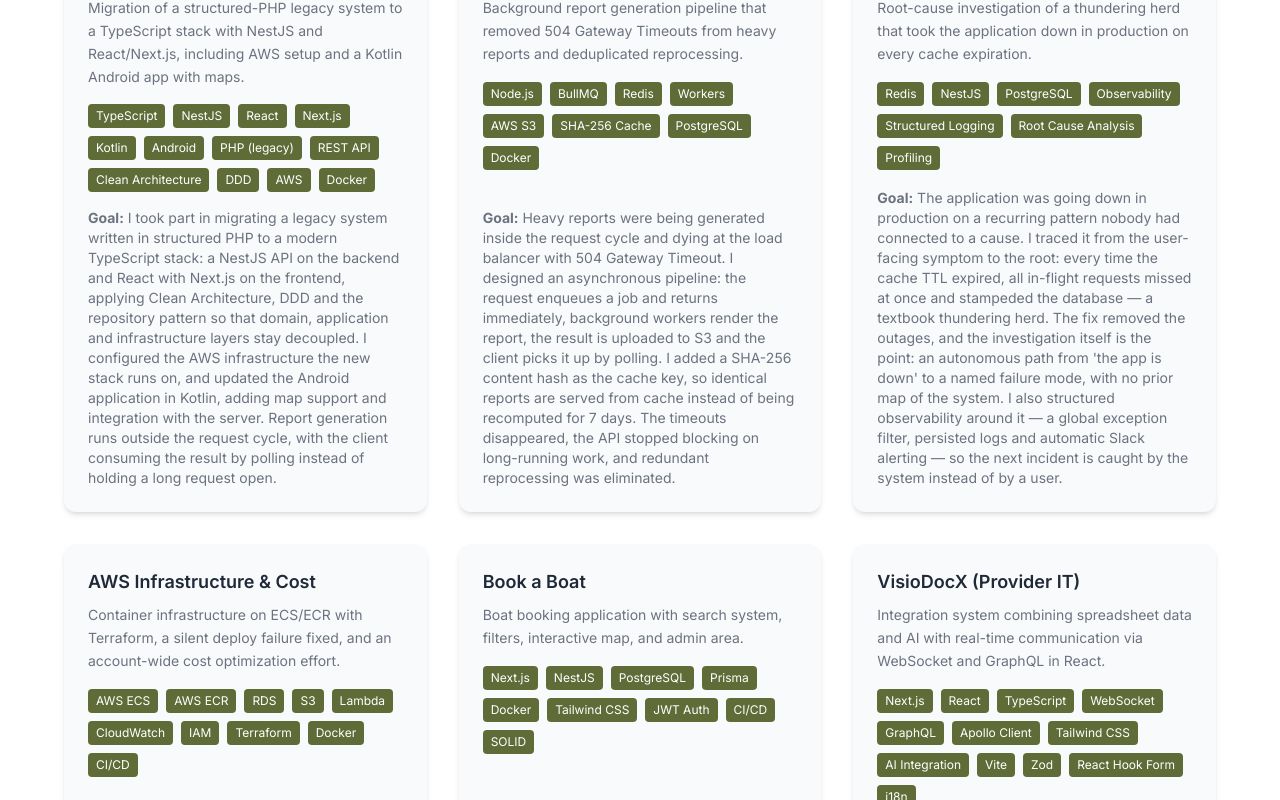
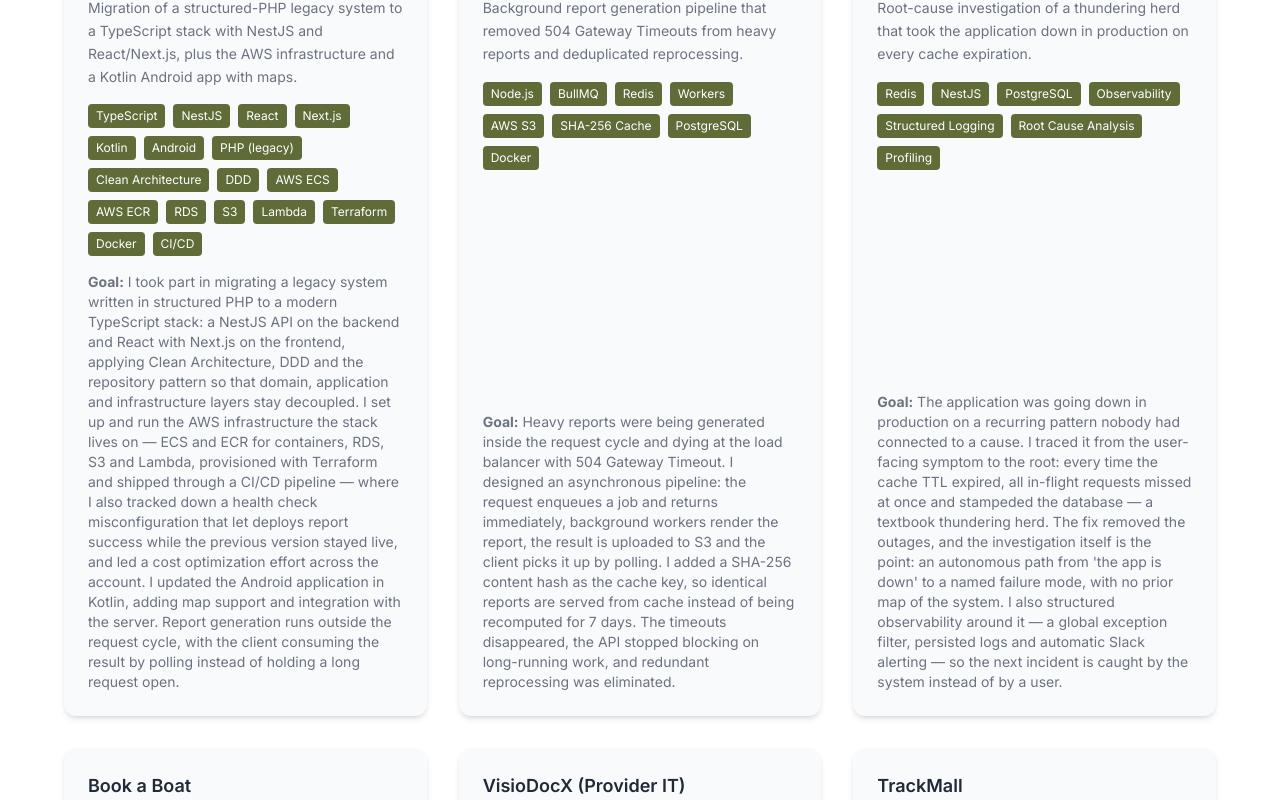
Before and after one commit to davidalmeidasj/my-resume, a Vue app: page / in a window 1280 px wide. Shown: the part 2360-3160 px from the top of the page. Built offline with nearby package versions, Linux system fonts and the light colour scheme.

Commit message:
refactor(projects): fold AWS infrastructure card into Asign

```diff
--- a/src/data/projects.ts
+++ b/src/data/projects.ts
@@ -19,11 +19,16 @@
       'Kotlin',
       'Android',
       'PHP (legacy)',
-      'REST API',
       'Clean Architecture',
       'DDD',
-      'AWS',
+      'AWS ECS',
+      'AWS ECR',
+      'RDS',
+      'S3',
+      'Lambda',
+      'Terraform',
       'Docker',
+      'CI/CD',
     ],
     github: null,
   },
@@ -55,24 +60,6 @@
       'Structured Logging',
       'Root Cause Analysis',
       'Profiling',
-    ],
-    github: null,
-  },
-  {
-    titleKey: 'projects.awsInfra.title',
-    descriptionKey: 'projects.awsInfra.description',
-    goalKey: 'projects.awsInfra.goal',
-    techs: [
-      'AWS ECS',
-      'AWS ECR',
-      'RDS',
-      'S3',
-      'Lambda',
-      'CloudWatch',
-      'IAM',
-      'Terraform',
-      'Docker',
-      'CI/CD',
     ],
     github: null,
   },
--- a/src/locales/en.json
+++ b/src/locales/en.json
@@ -45,8 +45,8 @@
     "goalLabel": "Goal",
     "asign": {
       "title": "Asign — Legacy Migration",
-      "description": "Migration of a structured-PHP legacy system to a TypeScript stack with NestJS and React/Next.js, including AWS setup and a Kotlin Android app with maps.",
-      "goal": "I took part in migrating a legacy system written in structured PHP to a modern TypeScript stack: a NestJS API on the backend and React with Next.js on the frontend, applying Clean Architecture, DDD and the repository pattern so that domain, application and infrastructure layers stay decoupled. I configured the AWS infrastructure the new stack runs on, and updated the Android application in Kotlin, adding map support and integration with the server. Report generation runs outside the request cycle, with the client consuming the result by polling instead of holding a long request open."
+      "description": "Migration of a structured-PHP legacy system to a TypeScript stack with NestJS and React/Next.js, plus the AWS infrastructure and a Kotlin Android app with maps.",
+      "goal": "I took part in migrating a legacy system written in structured PHP to a modern TypeScript stack: a NestJS API on the backend and React with Next.js on the frontend, applying Clean Architecture, DDD and the repository pattern so that domain, application and infrastructure layers stay decoupled. I set up and run the AWS infrastructure the stack lives on — ECS and ECR for containers, RDS, S3 and Lambda, provisioned with Terraform and shipped through a CI/CD pipeline — where I also tracked down a health check misconfiguration that let deploys report success while the previous version stayed live, and led a cost optimization effort across the account. I updated the Android application in Kotlin, adding map support and integration with the server. Report generation runs outside the request cycle, with the client consuming the result by polling instead of holding a long request open."
     },
     "reportPipeline": {
       "title": "Async Report Pipeline",
@@ -57,11 +57,6 @@
       "title": "Cache Stampede Fix",
       "description": "Root-cause investigation of a thundering herd that took the application down in production on every cache expiration.",
       "goal": "The application was going down in production on a recurring pattern nobody had connected to a cause. I traced it from the user-facing symptom to the root: every time the cache TTL expired, all in-flight requests missed at once and stampeded the database — a textbook thundering herd. The fix removed the outages, and the investigation itself is the point: an autonomous path from 'the app is down' to a named failure mode, with no prior map of the system. I also structured observability around it — a global exception filter, persisted logs and automatic Slack alerting — so the next incident is caught by the system instead of by a user."
-    },
-    "awsInfra": {
-      "title": "AWS Infrastructure & Cost",
-      "description": "Container infrastructure on ECS/ECR with Terraform, a silent deploy failure fixed, and an account-wide cost optimization effort.",
-      "goal": "I run the cloud side of the platform on AWS and Docker — ECS and ECR for containers, RDS, S3, Lambda, Amplify, CloudWatch and IAM, provisioned with Terraform and deployed through Bitbucket Pipelines. I tracked down a health check misconfiguration that let deploys report success while the previous version stayed live, so shipped code silently never reached users. I also led a cost optimization effort across the account, cutting spend by right-sizing resources and removing what nothing was using."
     },
     "resume": {
       "title": "My Portfolio",
--- a/src/locales/es.json
+++ b/src/locales/es.json
@@ -45,8 +45,8 @@
     "goalLabel": "Objetivo",
     "asign": {
       "title": "Asign — Migración de Legado",
-      "description": "Migración de un sistema legado en PHP estructurado a un stack TypeScript con NestJS y React/Next.js, incluyendo la configuración de AWS y una app Android en Kotlin con mapa.",
-      "goal": "Participé en la migración de un sistema legado escrito en PHP estructurado a un stack TypeScript moderno: API en NestJS en el backend y React con Next.js en el frontend, aplicando Clean Architecture, DDD y el patrón de repositorios para mantener desacopladas las capas de dominio, aplicación e infraestructura. Configuré la infraestructura AWS donde corre el nuevo stack y actualicé la aplicación Android en Kotlin, añadiendo soporte de mapa e integración con el servidor. La generación de informes corre fuera del ciclo de la petición, con el cliente consumiendo el resultado por polling en lugar de mantener una petición larga abierta."
+      "description": "Migración de un sistema legado en PHP estructurado a un stack TypeScript con NestJS y React/Next.js, más la infraestructura AWS y la app Android en Kotlin con mapa.",
+      "goal": "Participé en la migración de un sistema legado escrito en PHP estructurado a un stack TypeScript moderno: API en NestJS en el backend y React con Next.js en el frontend, aplicando Clean Architecture, DDD y el patrón de repositorios para mantener desacopladas las capas de dominio, aplicación e infraestructura. Monté y opero la infraestructura AWS donde corre el stack — ECS y ECR para contenedores, RDS, S3 y Lambda, provisionados con Terraform y desplegados por un pipeline de CI/CD — donde también rastreé una configuración errónea de health check que hacía que el despliegue reportara éxito mientras la versión anterior seguía activa, y lideré una iniciativa de optimización de costos de la cuenta. Actualicé la aplicación Android en Kotlin, añadiendo soporte de mapa e integración con el servidor. La generación de informes corre fuera del ciclo de la petición, con el cliente consumiendo el resultado por polling en lugar de mantener una petición larga abierta."
     },
     "reportPipeline": {
       "title": "Pipeline Asíncrono de Informes",
@@ -57,11 +57,6 @@
       "title": "Corrección de Estampida de Caché",
       "description": "Investigación de causa raíz de un thundering herd que tumbaba la aplicación en producción en cada expiración de caché.",
       "goal": "La aplicación caía en producción con un patrón recurrente que nadie había ligado a una causa. La rastreé desde el síntoma en el usuario hasta la raíz: cada vez que expiraba el TTL de la caché, todas las peticiones en curso fallaban a la vez y estampaban la base de datos — un thundering herd de manual. La corrección eliminó las caídas, y la investigación en sí es lo relevante: un camino autónomo desde 'la aplicación está caída' hasta un modo de fallo con nombre, sin un mapa previo del sistema. También estructuré la observabilidad alrededor — filtro global de excepciones, logs persistidos y alerta automática en Slack — para que el próximo incidente lo detecte el sistema y no un usuario."
-    },
-    "awsInfra": {
-      "title": "Infraestructura AWS y Costos",
-      "description": "Infraestructura de contenedores en ECS/ECR con Terraform, corrección de un fallo silencioso de despliegue e iniciativa de optimización de costos de la cuenta.",
-      "goal": "Llevo el lado de nube de la plataforma en AWS y Docker — ECS y ECR para contenedores, RDS, S3, Lambda, Amplify, CloudWatch e IAM, provisionados con Terraform y desplegados vía Bitbucket Pipelines. Rastreé una configuración errónea de health check que hacía que el despliegue reportara éxito mientras la versión anterior seguía activa, es decir, el código entregado nunca llegaba al usuario. También lideré una iniciativa de optimización de costos de la cuenta, reduciendo el gasto con el dimensionamiento correcto de los recursos y la eliminación de lo que estaba ocioso."
     },
     "resume": {
       "title": "Mi Portafolio",
--- a/src/locales/pt.json
+++ b/src/locales/pt.json
@@ -45,8 +45,8 @@
     "goalLabel": "Objetivo",
     "asign": {
       "title": "Asign — Migração de Legado",
-      "description": "Migração de um sistema legado em PHP estruturado para uma stack TypeScript com NestJS e React/Next.js, incluindo configuração da AWS e app Android em Kotlin com mapa.",
-      "goal": "Participei da migração de um sistema legado escrito em PHP estruturado para uma stack TypeScript moderna: API em NestJS no backend e React com Next.js no frontend, aplicando Clean Architecture, DDD e padrão de repositórios para manter as camadas de domínio, aplicação e infraestrutura desacopladas. Configurei a infraestrutura AWS onde a nova stack roda e atualizei o aplicativo Android em Kotlin, adicionando suporte a mapa e integração com o servidor. A geração de relatórios roda fora do ciclo da requisição, com o cliente consumindo o resultado por polling em vez de manter uma requisição longa aberta."
+      "description": "Migração de um sistema legado em PHP estruturado para uma stack TypeScript com NestJS e React/Next.js, mais a infraestrutura AWS e o app Android em Kotlin com mapa.",
+      "goal": "Participei da migração de um sistema legado escrito em PHP estruturado para uma stack TypeScript moderna: API em NestJS no backend e React com Next.js no frontend, aplicando Clean Architecture, DDD e padrão de repositórios para manter as camadas de domínio, aplicação e infraestrutura desacopladas. Montei e opero a infraestrutura AWS onde a stack roda — ECS e ECR para contêineres, RDS, S3 e Lambda, provisionados com Terraform e publicados por pipeline de CI/CD — onde também rastreei uma configuração equivocada de health check que fazia o deploy reportar sucesso enquanto a versão anterior continuava no ar, e conduzi uma iniciativa de otimização de custos da conta. Atualizei o aplicativo Android em Kotlin, adicionando suporte a mapa e integração com o servidor. A geração de relatórios roda fora do ciclo da requisição, com o cliente consumindo o resultado por polling em vez de manter uma requisição longa aberta."
     },
     "reportPipeline": {
       "title": "Pipeline Assíncrono de Relatórios",
@@ -57,11 +57,6 @@
       "title": "Correção de Estampida de Cache",
       "description": "Investigação de causa raiz de um thundering herd que derrubava a aplicação em produção a cada expiração de cache.",
       "goal": "A aplicação caía em produção num padrão recorrente que ninguém havia ligado a uma causa. Rastreei do sintoma no usuário até a raiz: a cada expiração do TTL do cache, todas as requisições em curso davam miss ao mesmo tempo e estampidavam o banco — um thundering herd clássico. A correção eliminou as quedas, e a investigação em si é o ponto: um caminho autônomo de 'a aplicação está fora' até um modo de falha nomeado, sem mapa prévio do sistema. Também estruturei a observabilidade em volta disso — filtro global de exceções, log persistido e alerta automático no Slack — para que o próximo incidente seja pego pelo sistema, e não por um usuário."
-    },
-    "awsInfra": {
-      "title": "Infraestrutura AWS e Custos",
-      "description": "Infraestrutura de contêineres em ECS/ECR com Terraform, correção de uma falha silenciosa de deploy e iniciativa de otimização de custos da conta.",
-      "goal": "Conduzo a frente de nuvem da plataforma em AWS e Docker — ECS e ECR para contêineres, RDS, S3, Lambda, Amplify, CloudWatch e IAM, provisionados com Terraform e publicados via Bitbucket Pipelines. Rastreei uma configuração equivocada de health check que fazia o deploy reportar sucesso enquanto a versão anterior continuava no ar, ou seja, código entregue nunca chegava ao usuário. Também conduzi uma iniciativa de otimização de custos da conta, reduzindo o gasto com dimensionamento correto dos recursos e remoção do que estava ocioso."
     },
     "resume": {
       "title": "Meu Portfólio",
```
Also changed, not shown: 1 other file (tests, documents, lock files or other folders).
